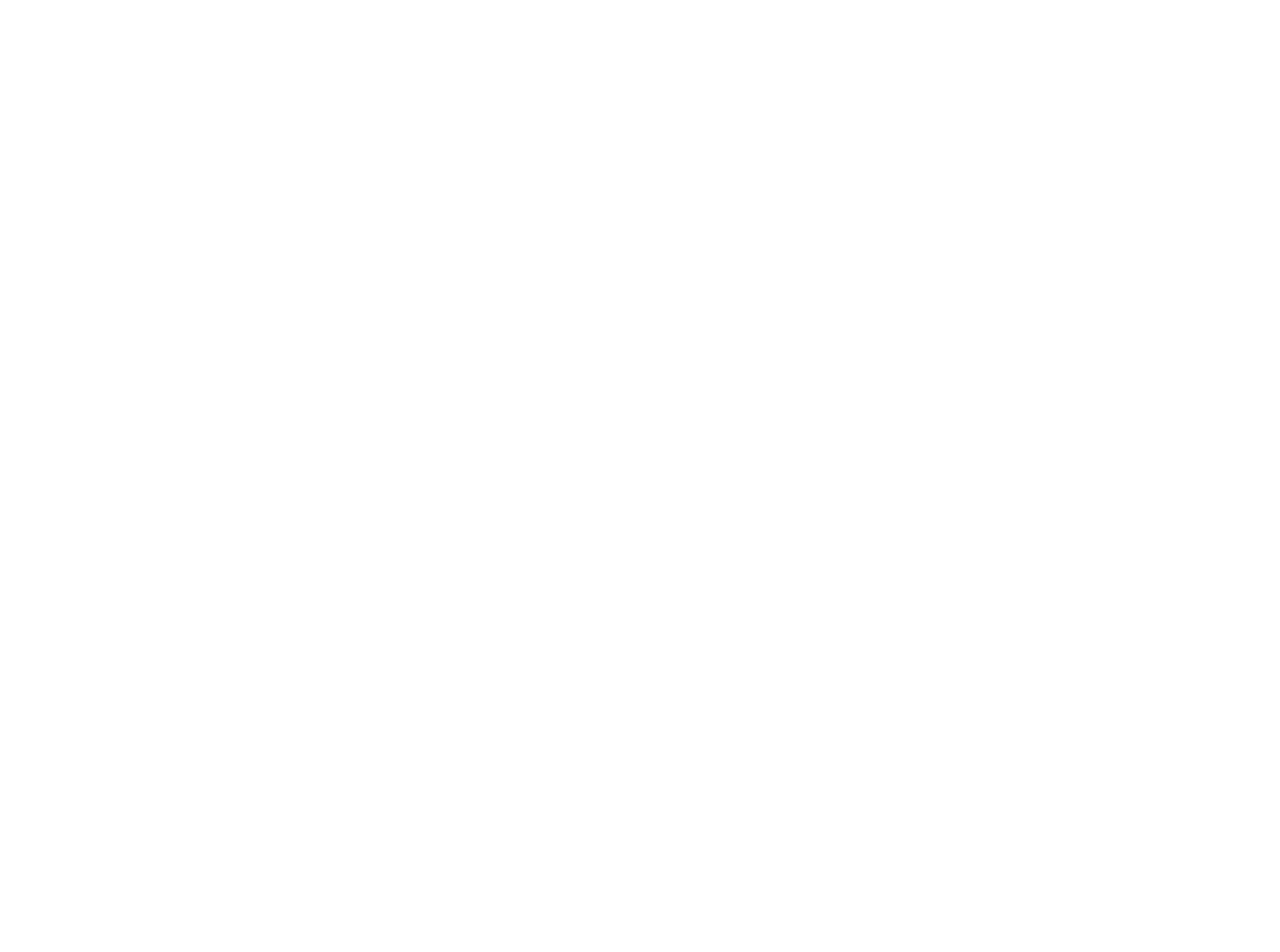
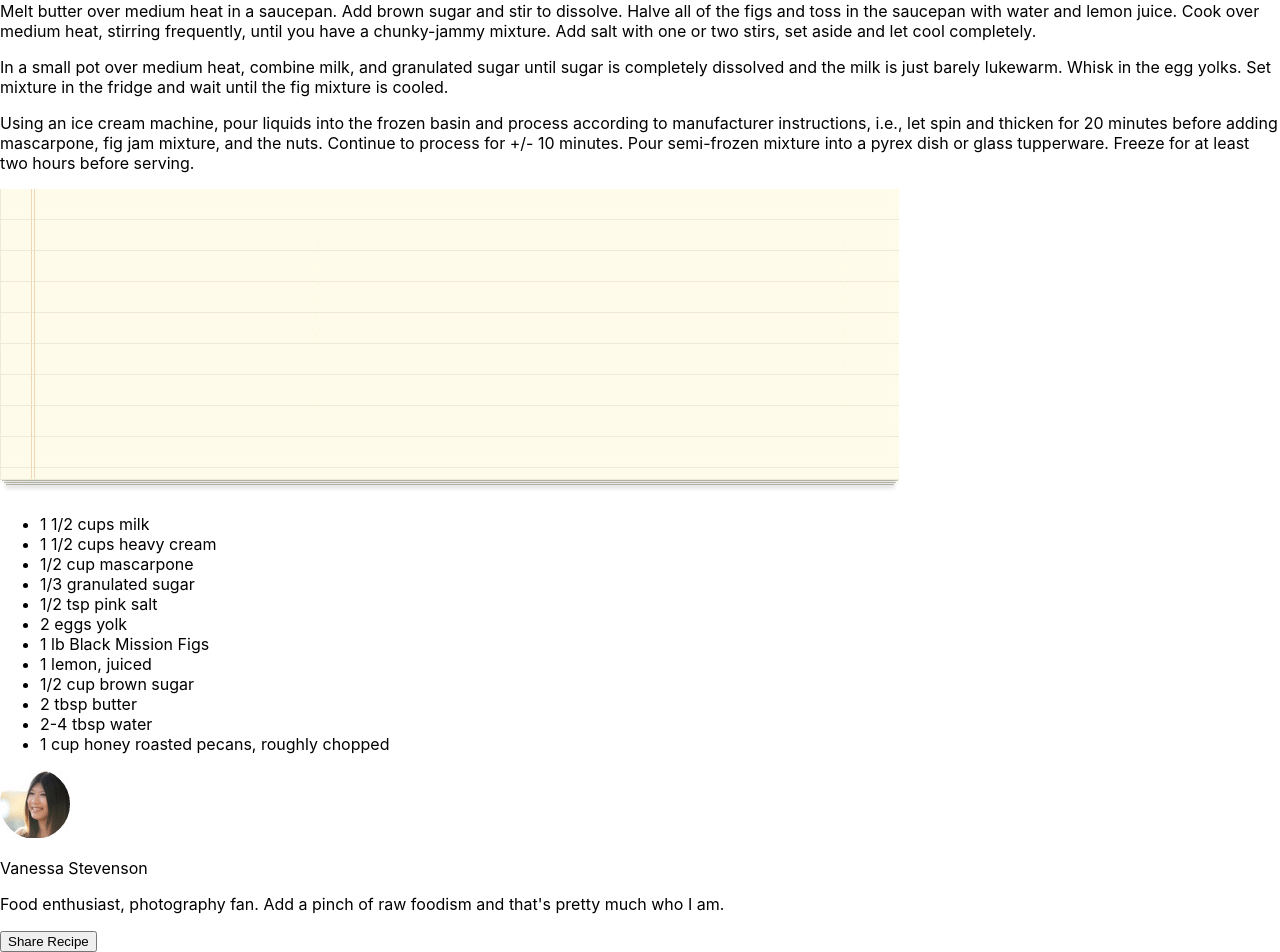
Before and after one commit to jaimekinsley/chocolate-pizza-react, a React (Create React App) app: page / in a window 1280 px wide. Shown: the part 910-1862 px from the top of the page. Before the commit the page ends 800 px from the top, so only its background shows below. Built offline with nearby package versions, Linux system fonts and the light colour scheme.

Commit message:
made some more components

```diff
--- a/src/App.js
+++ b/src/App.js
@@ -1,15 +1,20 @@
 import React, { Component } from 'react'
 import  Header from './Header'
+import MainSection from './MainSection'
+import RecipeSection from './RecipeSection'
+import BottomThird from './BottomThird'
+import Footer from './Footer'
 
 export default class App extends Component {
   render() {
     return (
       <div>
 
-      <Header
-
-
-      />
+      <Header/>
+      <MainSection/>
+      <RecipeSection/>
+      <BottomThird/>
+      <Footer/>
 
       </div>
     )
--- /dev/null
+++ b/src/BottomThird.js
@@ -0,0 +1,19 @@
+import React, { Component } from 'react'
+
+export default class BottomThird extends Component {
+    render() {
+        return (
+            <div>
+                <div class="dashed-line"></div>
+                <section className="bio">
+                    <img src="van-pic.png" />
+                    <p className="vanessa">Vanessa Stevenson</p>
+                    <p className="about-vanessa">Food enthusiast, photography fan.
+                     Add a pinch of raw foodism and that's pretty much who I am.</p>
+
+                     <button>Share Recipe</button>
+                </section>
+            </div>
+        )
+    }
+}
--- /dev/null
+++ b/src/Footer.js
@@ -0,0 +1,11 @@
+import React, { Component } from 'react'
+
+export default class Footer extends Component {
+    render() {
+        return (
+            <div>
+
+            </div>
+        )
+    }
+}
--- /dev/null
+++ b/src/MainSection.js
@@ -0,0 +1,32 @@
+import React, { Component } from 'react'
+
+export default class MainSection extends Component {
+    render() {
+        return (
+            <div>
+                <div className="dashed-line"></div>
+
+                <h2>Chocolate Pizza</h2>
+                <p className="posted-date" >POSTED ON 15 DEC 2013 / DESSERTS </p>
+                <img src="print-icon.png" />
+
+              <img src="choco-pizza.png" />
+              <p className="instructions"> Melt butter over medium heat in a saucepan.
+              Add brown sugar and stir to dissolve. Halve all of the figs and toss in the
+              saucepan with water and lemon juice. Cook over medium heat, stirring frequently,
+              until you have a chunky-jammy mixture. Add salt with one or two stirs, set aside
+              and let cool completely.</p>
+
+              <p className="instructions">In a small pot over medium heat, combine milk, and granulated
+               sugar until sugar is completely dissolved and the milk is just barely lukewarm. Whisk in
+                the egg yolks. Set mixture in the fridge and wait until the fig mixture is cooled.</p>
+
+              <p className="instructions">Using an ice cream machine, pour liquids into the frozen basin
+               and process according to manufacturer instructions, i.e., let spin and thicken for 20 minutes
+                before adding mascarpone, fig jam mixture, and the nuts. Continue to process for +/- 10 minutes.
+                 Pour semi-frozen mixture into a pyrex dish or glass tupperware. Freeze for at least two hours before serving.</p>
+
+            </div>
+        )
+    }
+}
--- /dev/null
+++ b/src/RecipeSection.js
@@ -0,0 +1,28 @@
+import React, { Component } from 'react'
+
+export default class RecipeSection extends Component {
+    render() {
+        return (
+            <div>
+                <section>
+            <img src='list-bg.png'/>
+
+            <ul className="recipe-list">
+                <li>1 1/2 cups milk</li>
+                <li>1 1/2 cups heavy cream</li>
+                <li>1/2 cup mascarpone</li>
+                <li class="line-through">1/3 granulated sugar</li>
+                <li>1/2 tsp pink salt</li>
+                <li class="line-through">2 eggs yolk</li>
+                <li>1 lb Black Mission Figs</li>
+                <li>1 lemon, juiced</li>
+                <li>1/2 cup brown sugar</li>
+                <li>2 tbsp butter</li>
+                <li>2-4 tbsp water</li>
+                <li>1 cup honey roasted pecans, roughly chopped</li>
+            </ul>
+        </section>
+            </div>
+        )
+    }
+}
```
